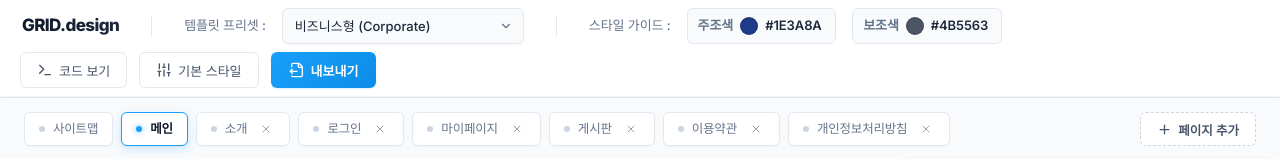
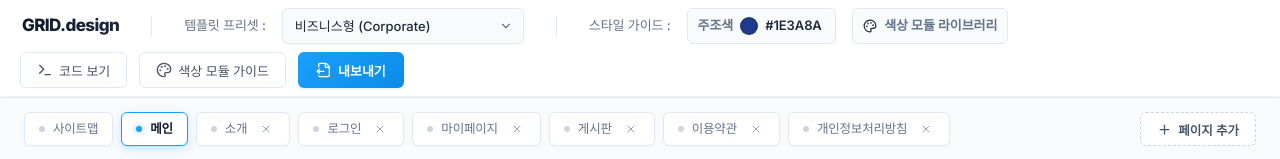
Before and after one commit to yoonzda/grid, a React (Vite) app: page / in a window 1280 px wide. Shown: the top 159 px of the page. Built offline with nearby package versions, Linux system fonts and the light colour scheme; a web font is replaced by a local one.

Commit message:
feat: 상단 툴바에 색상 모듈 라이브러리 및 직관적 가이드 패널 버튼 배치

```diff
--- a/src/components/EditorContainer.tsx
+++ b/src/components/EditorContainer.tsx
@@ -1,6 +1,6 @@
 import React, { useState } from 'react';
 import { Section, EditorElement, GuidelineWidth, ElementType, Page, ThemeSettings } from '../types';
-import { Type, Image as ImageIcon, Link, Plus, FileOutput, HelpCircle, Terminal, X, Sliders, Columns, FileText } from 'lucide-react';
+import { Type, Image as ImageIcon, Link, Plus, FileOutput, HelpCircle, Terminal, X, Palette, Columns, FileText } from 'lucide-react';
 import { CanvasGrid } from './CanvasGrid';
 import { SidebarProperty } from './SidebarProperty';
 
@@ -340,23 +340,13 @@ export const EditorContainer: React.FC<EditorContainerProps> = ({
               </span>
             </div>
 
-            <div className="theme-color-input flex items-center gap-[7px] px-2.5 py-1 rounded-md bg-slate-50 border border-slate-200" title="클릭하여 보조색 복사">
-              <span className="color-label-tag text-xs font-semibold text-slate-600">보조색</span>
-              <div className="color-picker-badge-wrapper">
-                <input
-                  type="color"
-                  value={themeSettings.secondaryColor}
-                  onChange={(e) => setThemeSettings(prev => ({ ...prev, secondaryColor: e.target.value }))}
-                />
-                <span className="color-picker-badge" style={{ backgroundColor: themeSettings.secondaryColor }}></span>
-              </div>
-              <span
-                className="color-code-tag copyable font-mono text-xs font-semibold text-slate-700"
-                onClick={() => handleCopyColor(themeSettings.secondaryColor)}
-                title="클릭하여 보조색 복사"
-              >
-                {copiedColor === themeSettings.secondaryColor ? '복사됨!' : themeSettings.secondaryColor.toUpperCase()}
-              </span>
+            <div
+              className="theme-color-input flex items-center gap-[7px] px-2.5 py-1 rounded-md bg-sky-50 border border-sky-200 cursor-pointer hover:bg-sky-100 transition-colors"
+              onClick={() => setIsStyleViewerOpen(true)}
+              title="클릭하여 원천 베이스 컬러 라이브러리 열기"
+            >
+              <Palette size={14} className="text-sky-600" />
+              <span className="color-label-tag text-xs font-bold text-sky-750">색상 모듈 라이브러리</span>
             </div>
           </div>
         </div>
@@ -367,9 +357,9 @@ export const EditorContainer: React.FC<EditorContainerProps> = ({
             <span>{isCodeViewerOpen ? '코드 접기' : '코드 보기'}</span>
           </button>
 
-          <button className={`toggle-code-action-btn flex items-center gap-1 ${isStyleViewerOpen ? 'active' : ''}`} onClick={() => setIsStyleViewerOpen(!isStyleViewerOpen)} title="기본 디자인 프리셋 가이드 스타일 편집">
-            <Sliders size={16} />
-            <span>기본 스타일</span>
+          <button className={`toggle-code-action-btn flex items-center gap-1 ${isStyleViewerOpen ? 'active' : ''}`} onClick={() => setIsStyleViewerOpen(!isStyleViewerOpen)} title="원천 베이스 컬러 라이브러리 & 시스템 스타일 가이드 열기">
+            <Palette size={16} />
+            <span>색상 모듈 가이드</span>
           </button>
 
           <button className="export-action-btn flex items-center gap-1" onClick={onExport}>
```
